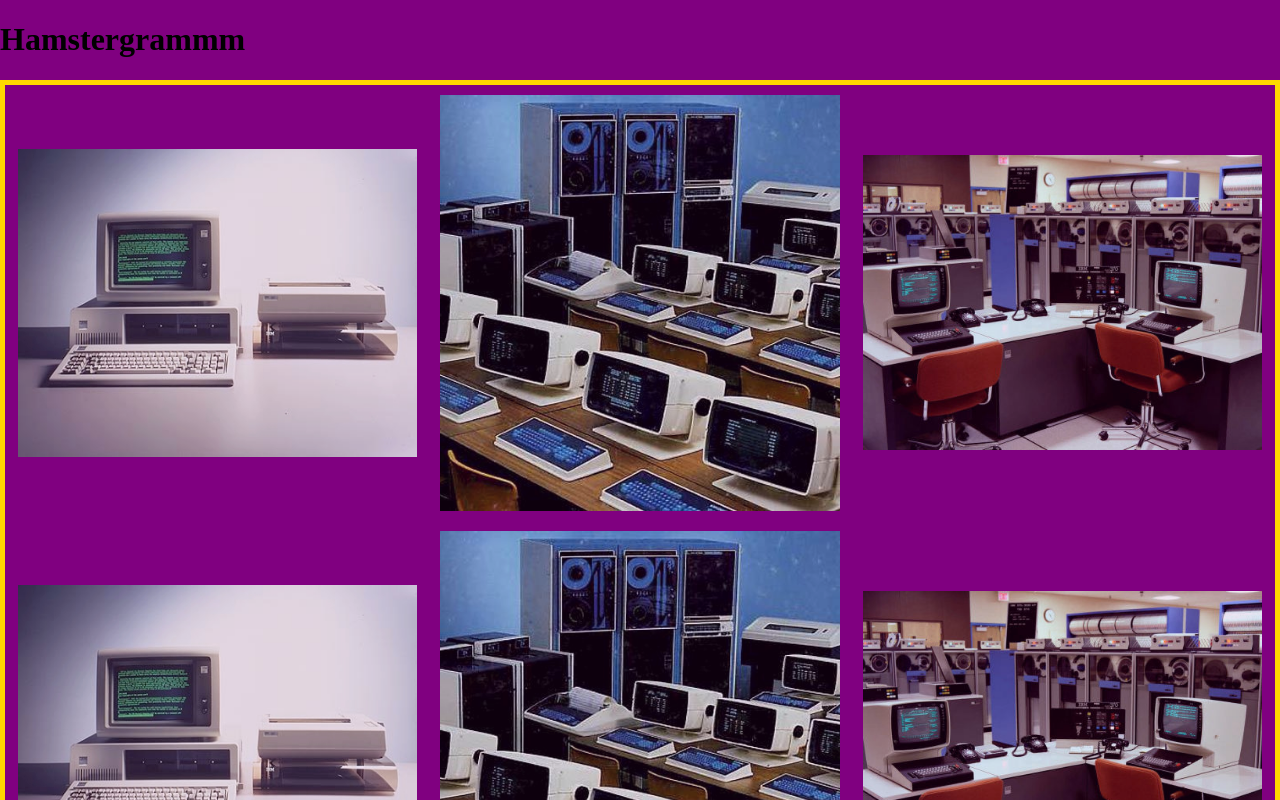
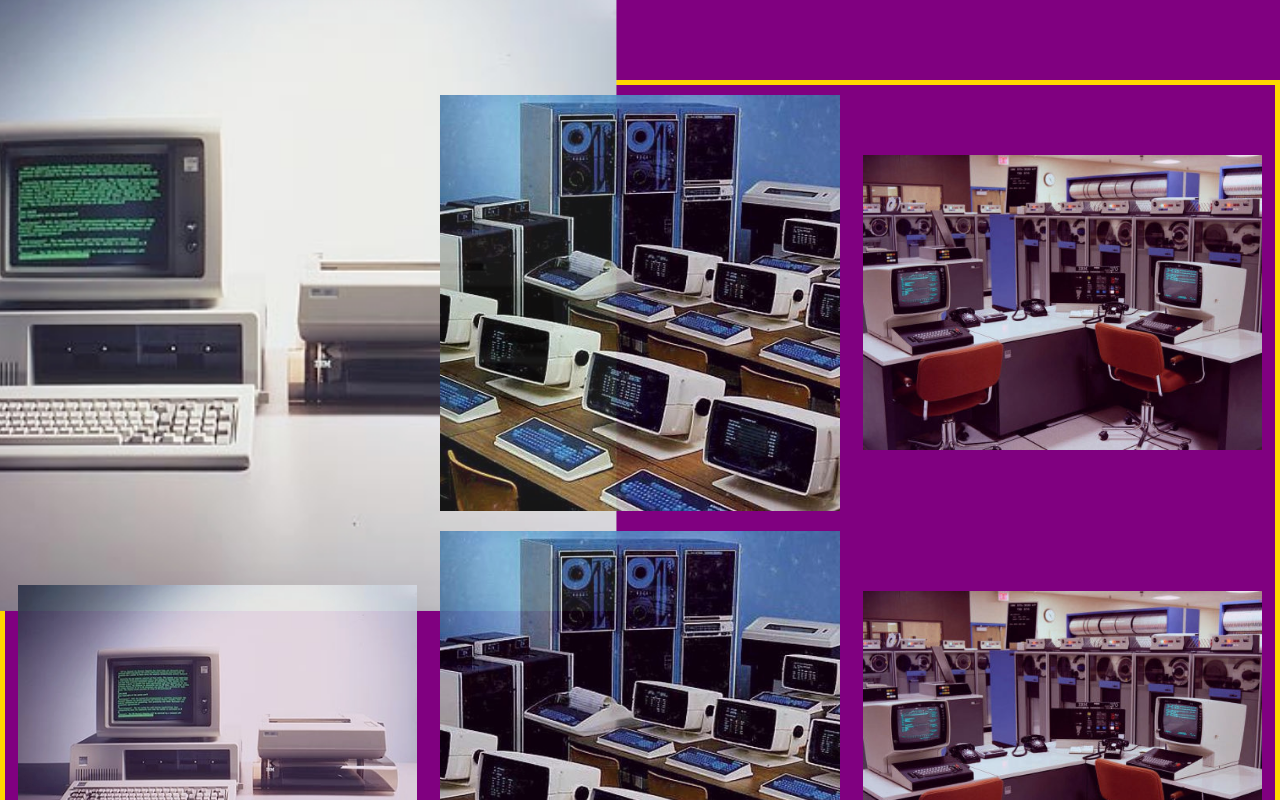
Before and after one commit to benhall847/css-positioning-2019, a plain HTML site: page index.html in a window 1280 px wide. Both pictures are taken after a click on the element 217 px from the left and 302 px from the top of the page. Shown: the top 800 px of the page. Drawn offline with nearby package versions, Linux system fonts and the light colour scheme.

Commit message:
added big class functionality

```diff
--- a/scripts/index.js
+++ b/scripts/index.js
@@ -5,15 +5,17 @@
 // const means that it CANNOT BE REASSIIGGNNEDDD
 const targetElements = document.querySelectorAll("[data-target]");
 
-// for (var i = 0; i <= (targetElements.length - 1); i++){
+for (var i = 0; i <= (targetElements.length - 1); i++){
+}
+function ClickResponseSUPER1000version2(event) {
+    console.log("OMG ITS AMAAAAZIZINGGGGG");
+    console.log("YAAAAAA IM ALLIIIIVEEEE");
+    console.log(event.target.parentElement);
+    event.target.parentElement.classList.add('big');
+}
 
 
-// }
-function ClickResponseSUPER1000version2() {
-    console.log("OMG ITS AMAAAAZIZINGGGGG");
-    console.log("YAAAAAA IM ALLIIIIVEEEE");
-}
-
+// add the "big" class to the thing that got clicked
 
 function attachClickHandler(oneElement) {
     oneElement.addEventListener("click", ClickResponseSUPER1000version2);
--- a/stylesheets/index.css
+++ b/stylesheets/index.css
@@ -16,7 +16,6 @@ html, body {
     top: 150px;
     /* flex-shrink: 0; */
     /* max-height: 10%; */
-    overflow: hidden;
     display: flex;
     justify-content: center;
     align-items: center;
@@ -34,9 +33,13 @@ html, body {
 .picture-frame img {
     width:100%;
     /* padding: 10%; */
-    overflow: hidden;
     opacity:0.9;
 }
+
+.picture-frame.big img {
+    transform: scale(2.0);
+}
+
 
 .vintage-playground {
     border: 5px solid gold;
```
